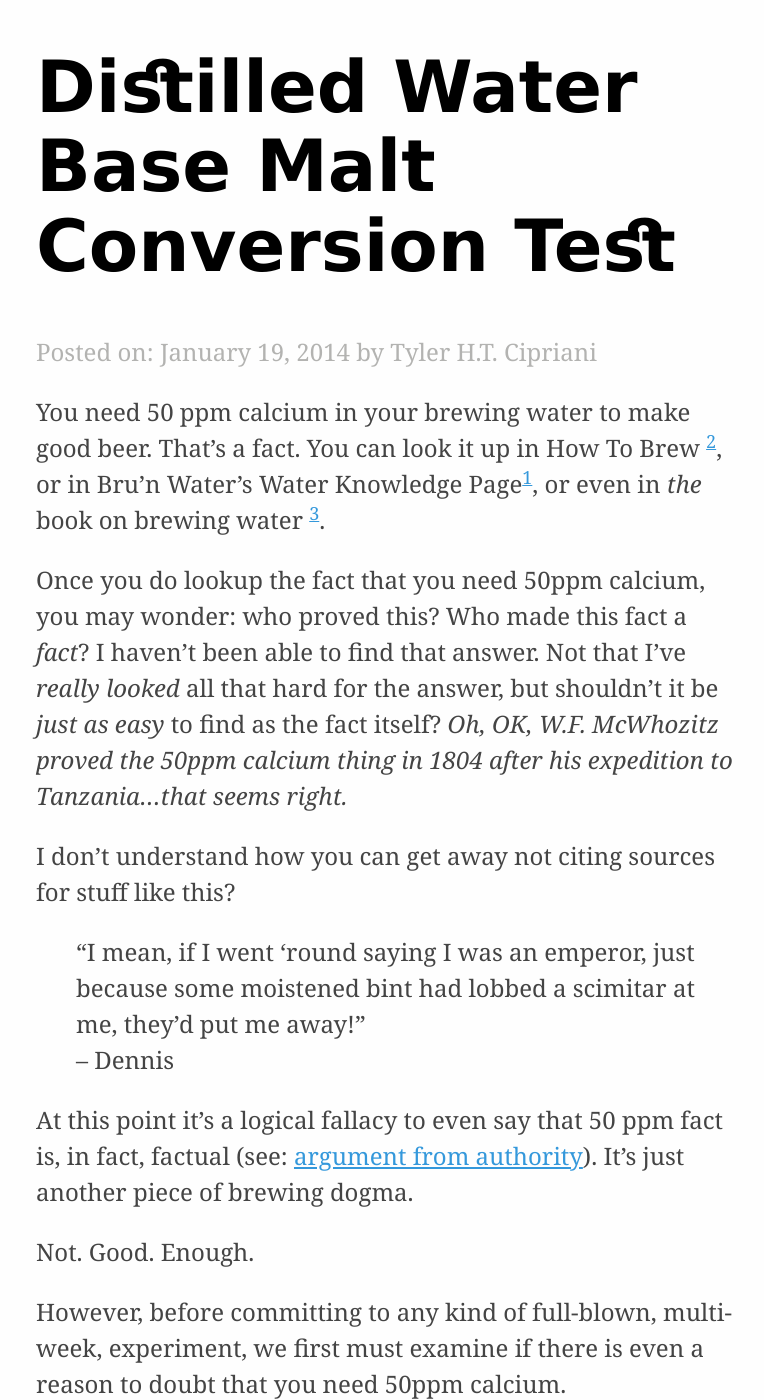
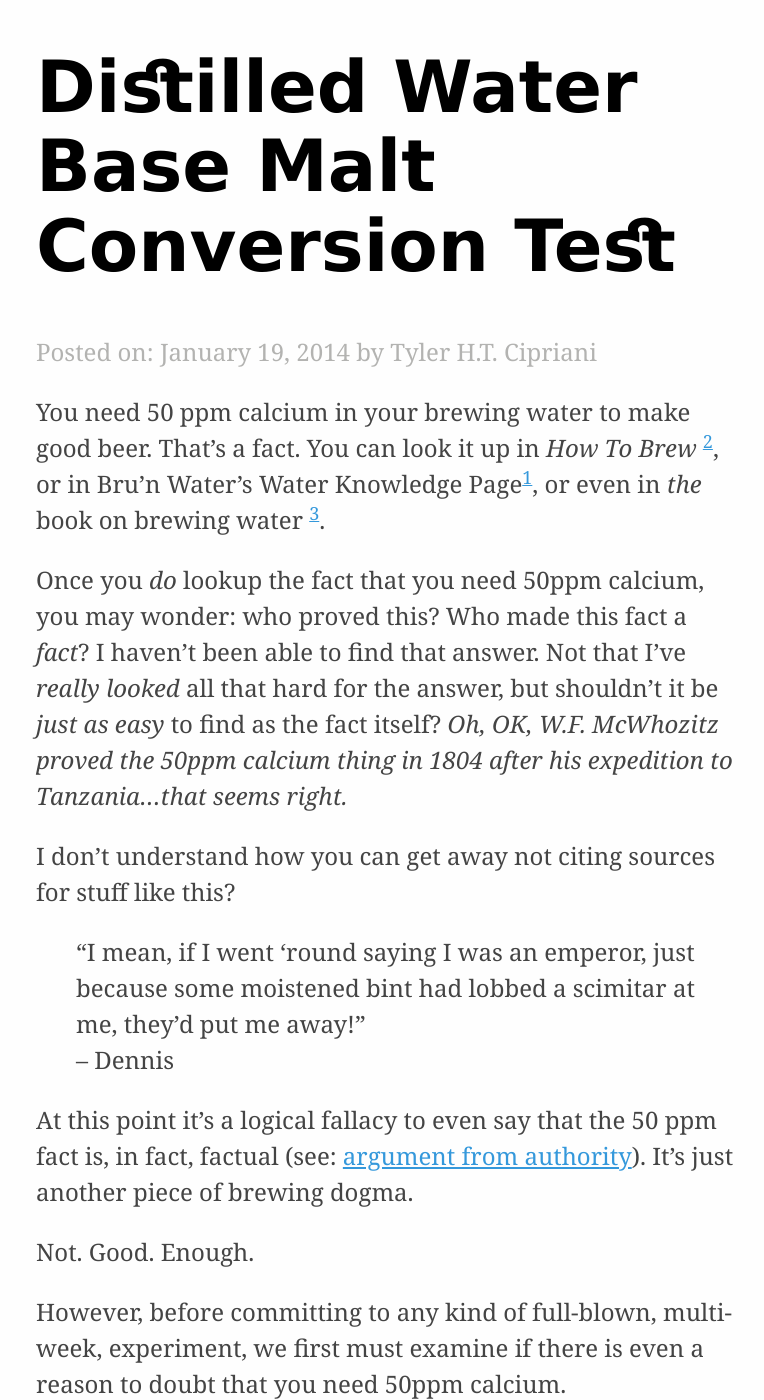
Before and after one commit to thcipriani/brewing, a Jekyll site: the page built from _posts/2014-01-19-distilled-water-conversion.md, in a window 1280 px wide and 1400 px high. Shown: the whole window, without its empty margins (254-1018 px from the left). Built offline with Jekyll 4.4.1, drawn with Linux system fonts in a browser that asks for light colours; nearby versions of some CDN libraries; Markdown is read by kramdown in place of the engine named in the settings; comment, search, counter and statistics services are not loaded; some of the changed text lies outside the part shown.

Commit message:
Punctuation corrections

```diff
--- a/_posts/2014-01-19-distilled-water-conversion.md
+++ b/_posts/2014-01-19-distilled-water-conversion.md
@@ -4,11 +4,11 @@
 ---
 
 You need 50 ppm calcium in your brewing water to make good beer. That&#8217;s a fact.
-You can look it up in How To Brew <sup>[2](#howtobrew)</sup>, or in
+You can look it up in _How To Brew_ <sup>[2](#howtobrew)</sup>, or in
 Bru&#8217;n Water&#8217;s Water Knowledge Page<sup>[1](#brunwater)</sup>, or even in
 _the_ book on brewing water <sup>[3](#water)</sup>.
 
-Once you do lookup the fact that you need 50ppm calcium, you may wonder: who proved this? Who made this fact a _fact_?
+Once you _do_ lookup the fact that you need 50ppm calcium, you may wonder: who proved this? Who made this fact a _fact_?
 I haven&#8217;t been able to find that answer. Not that I&#8217;ve _really looked_ all that hard for the answer, but shouldn&#8217;t it be
 _just as easy_ to find as the fact itself? _Oh, OK, W.F. McWhozitz proved
 the 50ppm calcium thing in 1804 after his expedition to Tanzania&#8230;that seems right._
@@ -18,7 +18,7 @@
 > &#8220;I mean, if I went &#8216;round saying I was an emperor, just because some moistened bint had lobbed a scimitar at me, they&#8217;d put me away!&#8221;<br>
 > &ndash; Dennis
 
-At this point it&#8217;s a logical fallacy to even say that 50 ppm fact is, in fact, factual (see: [argument from authority](http://en.wikipedia.org/wiki/Argument_from_authority)).
+At this point it&#8217;s a logical fallacy to even say that the 50 ppm fact is, in fact, factual (see: [argument from authority](http://en.wikipedia.org/wiki/Argument_from_authority)).
 It&#8217;s just another piece of brewing dogma.
 
 Not. Good. Enough.
@@ -32,7 +32,7 @@
 2. Yeast health/activity
 3. Protein coagulation in the fermenter
 
-The results of these problems, in practical terms are, respectively:
+The results of these problems, in practical terms, are, respectively:
 
 1. Your grain&#8217;s starch will not convert to sugar in the mash.
 2. Your beer won&#8217;t ferment, or will have significant problems fermenting.
@@ -67,7 +67,7 @@
 
 I aimed for a mash temperature of 152&deg;F, I did a calculation in Beer Alchemy
 that showed that the water should be heated to 165&deg;F to achieve a mash temp of 152&deg;F.
-Then I thought _I&#8217;m smarter than you Beer Alchemy_ and went with a strike temp of 160&deg;F
+Then I thought, _I&#8217;m smarter than you Beer Alchemy_ and went with a strike temp of 160&deg;F
 which, ultimately, resulted in a mash temp of 145&deg;F&#8230;you win this round Beer Alchemy.
 
 ![Water temp](http://tylercipriani.s3.amazonaws.com/distilled_water_mash/145458_distilled_water_mash_mash_water_temp.jpg)
@@ -100,7 +100,7 @@
 
     * Mash Temp: 143&deg;F (Really!? Really mash temp? Fucking, Really!?)
     * Iodine test: positive for starch
-    * Observations: I hate this Thermos thing with the power of 1000 suns, I&#8217;m gettting better at iodine tests :)
+    * Observations: I hate this Thermos thing with the power of 1000 suns; I&#8217;m gettting better at iodine tests :)
 
 5. **50 Minutes**: Added 100mL boiling water (YOLO!) to raise mash temp to 150&deg;F, YAY!
 
```
Also changed, not shown: other parts of _posts/2014-01-19-distilled-water-conversion.md (+2 -2 lines).
